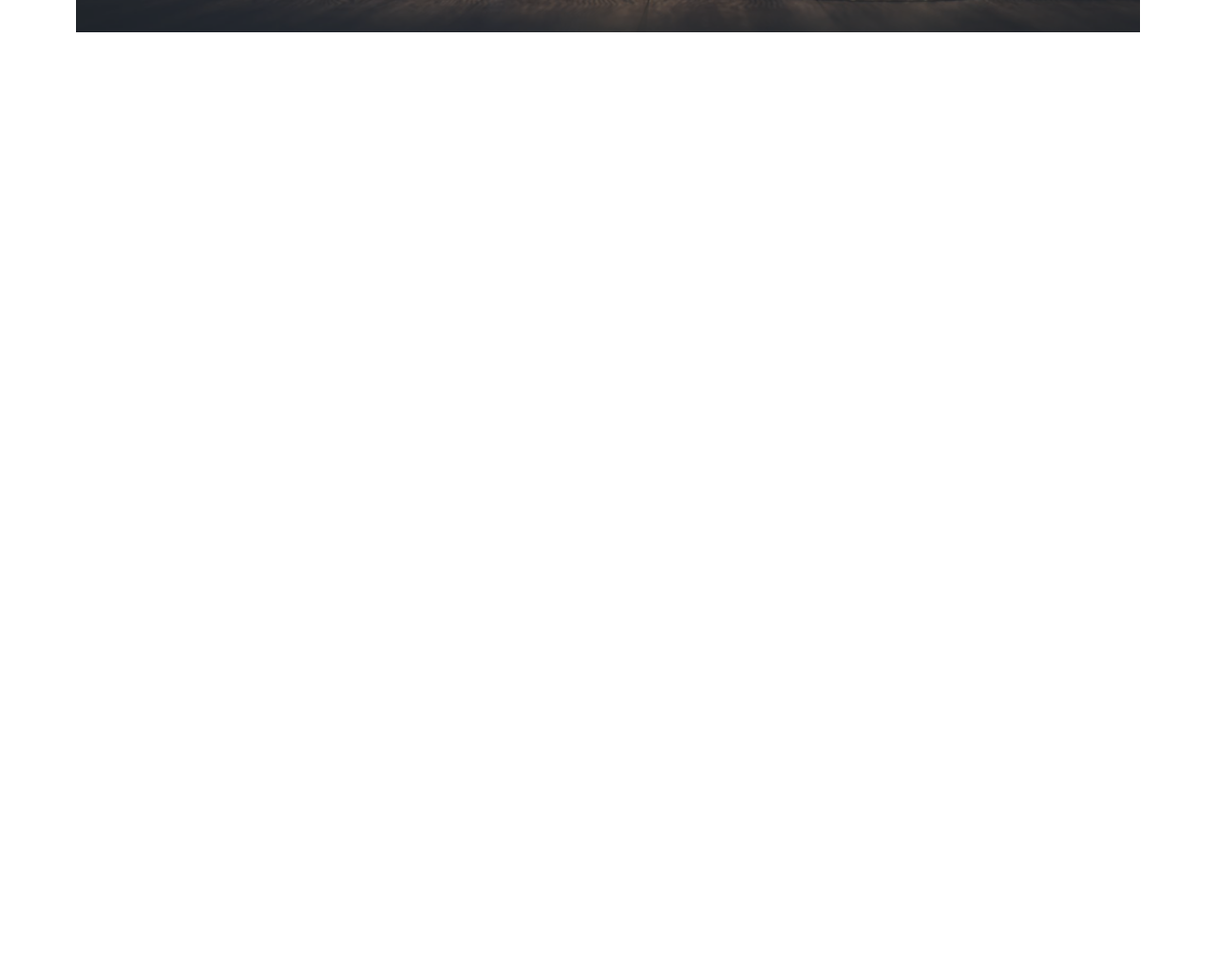
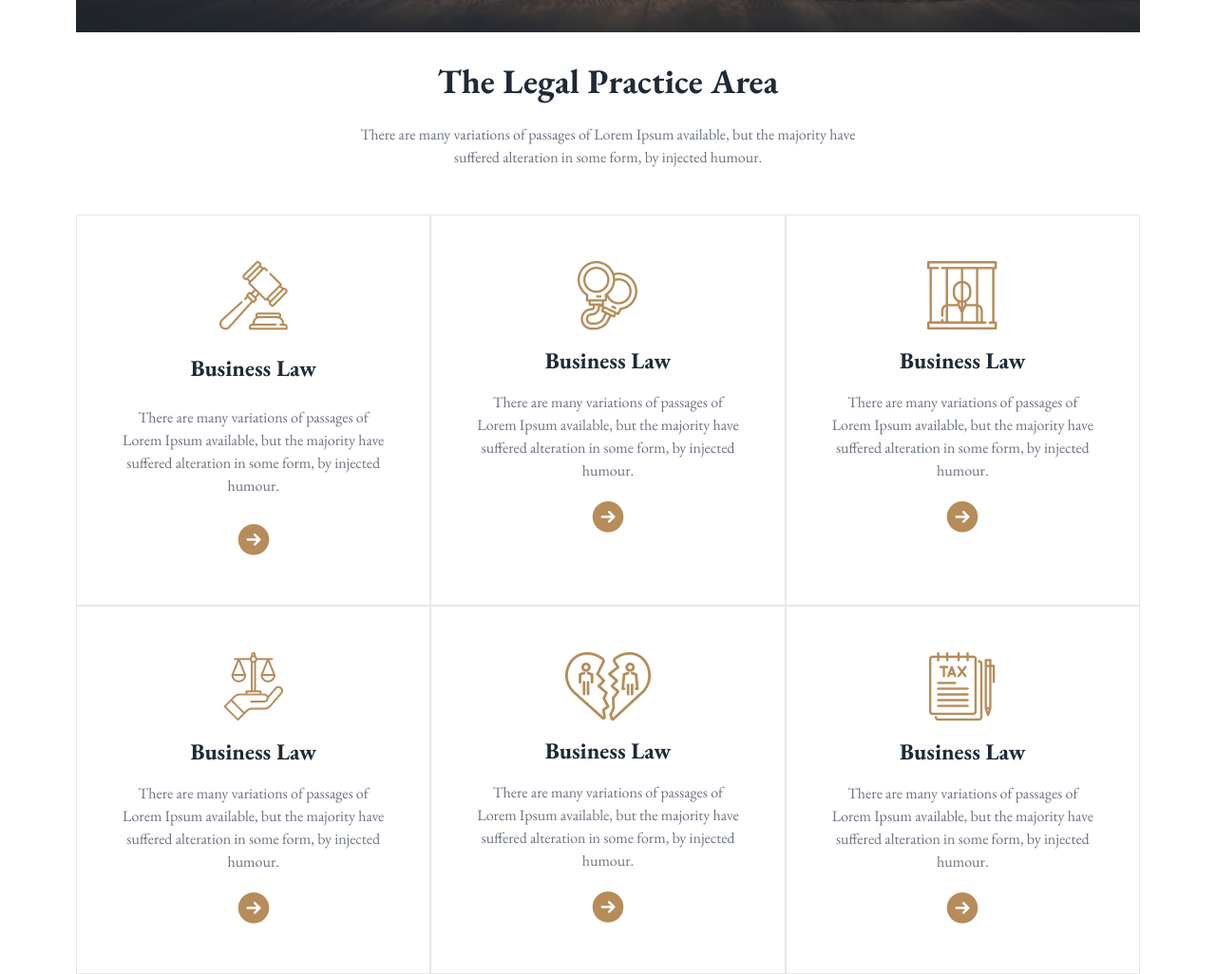
Before and after one commit to sojib6505/daisyUI-project-1, a plain HTML site: page index.html in a window 1280 px wide. Shown: the part 556-1582 px from the top of the page at 95% size. Before the commit the page ends 800 px from the top, so only its background shows below. Drawn offline with nearby package versions, Linux system fonts and the light colour scheme.

Commit message:
the legal practice area done

```diff
--- a/index.html
+++ b/index.html
@@ -62,9 +62,8 @@
                           <li><a>Contact Us</a></li>
                           </ul>
                       </div>
-                      <div class="flex gap-1 justify-center items-center">
-                        <img class=" w-12" src="images/business.png" alt="">
-                        <h2 class="text-4xl font-bold">Justice</h2>
+                      <div >
+                        <img src="images/logo2.png" alt="">
                       </div>
                     </div>
                     <div class="navbar-center hidden lg:flex text-gray-500 ">
@@ -104,8 +103,56 @@
      </header>
                                         <!--main part-->
      <main>
-                                        <!---->
-          <section>
+                                        <!--The Legal Practice Area-->
+          <section class="mt-8 px-20">
+                   <h2 class="text-4xl font-bold text-center">The Legal Practice Area</h2>
+                   <p class="text-gray-500 text-center mt-6">There are many variations of passages of Lorem Ipsum available, but the majority have <br> suffered alteration in some form, by injected humour.</p>
+                                       <!--card section-->
+                   <div class="grid grid-cols-1 md:grid-cols-2 lg:grid-cols-3 mt-12 ">
+                       <!--card-1-->
+                      <div class="space-y-6 border p-12">
+                        <img class="mx-auto" src="images/business.png" alt="">
+                        <h2 class="text-2xl font-bold text-center">Business Law</h2>
+                        <p class="text-gray-500 text-center">There are many variations of passages of Lorem Ipsum available, but the majority have suffered alteration in some form, by injected humour.</p>
+                        <img class="mx-auto" src="images/Frame.png" alt="">
+                      </div>
+                       <!--card-2-->
+                       <div class="space-y-4 border p-12">
+                        <img class="mx-auto" src="images/criminal.png" alt="">
+                        <h2 class="text-2xl font-bold text-center">Business Law</h2>
+                        <p class="text-gray-500 text-center">There are many variations of passages of Lorem Ipsum available, but the majority have suffered alteration in some form, by injected humour.</p>
+                        <img class="mx-auto" src="images/Frame.png" alt="">
+                      </div>
+                      <!--card-3-->
+                      <div class="space-y-4 border p-12">
+                        <img class="mx-auto" src="images/child.png" alt="">
+                        <h2 class="text-2xl font-bold text-center">Business Law</h2>
+                        <p class="text-gray-500 text-center">There are many variations of passages of Lorem Ipsum available, but the majority have suffered alteration in some form, by injected humour.</p>
+                        <img class="mx-auto" src="images/Frame.png" alt="">
+                      </div>
+                      <!--card-4-->
+                      <div class="space-y-4 border p-12">
+                        <img class="mx-auto" src="images/education.png" alt="">
+                        <h2 class="text-2xl font-bold text-center">Business Law</h2>
+                        <p class="text-gray-500 text-center">There are many variations of passages of Lorem Ipsum available, but the majority have suffered alteration in some form, by injected humour.</p>
+                        <img class="mx-auto" src="images/Frame.png" alt="">
+                      </div>
+                      <!--card-5-->
+                      <div class="space-y-4 border p-12">
+                        <img class="mx-auto" src="images/divorce.png" alt="">
+                        <h2 class="text-2xl font-bold text-center">Business Law</h2>
+                        <p class="text-gray-500 text-center">There are many variations of passages of Lorem Ipsum available, but the majority have suffered alteration in some form, by injected humour.</p>
+                        <img class="mx-auto" src="images/Frame.png" alt="">
+                      </div>
+                      <!--card-6-->
+                      <div class="space-y-4 border p-12">
+                        <img class="mx-auto" src="images/tax.png" alt="">
+                        <h2 class="text-2xl font-bold text-center">Business Law</h2>
+                        <p class="text-gray-500 text-center">There are many variations of passages of Lorem Ipsum available, but the majority have suffered alteration in some form, by injected humour.</p>
+                        <img class="mx-auto" src="images/Frame.png" alt="">
+                      </div>
+                   </div>
+
 
           </section>
      </main>
```
